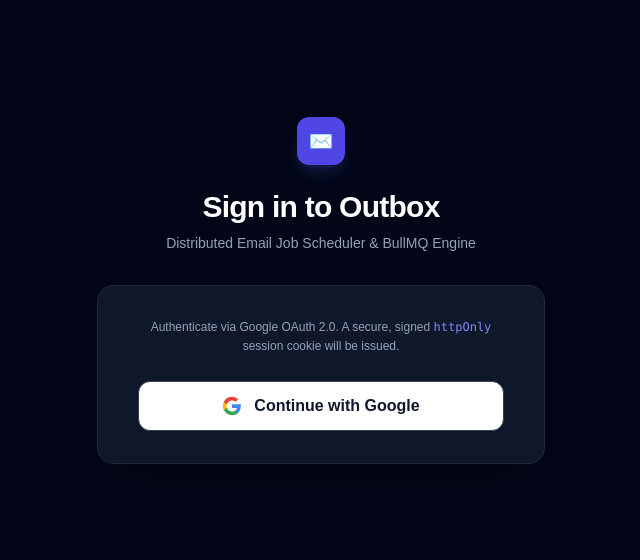
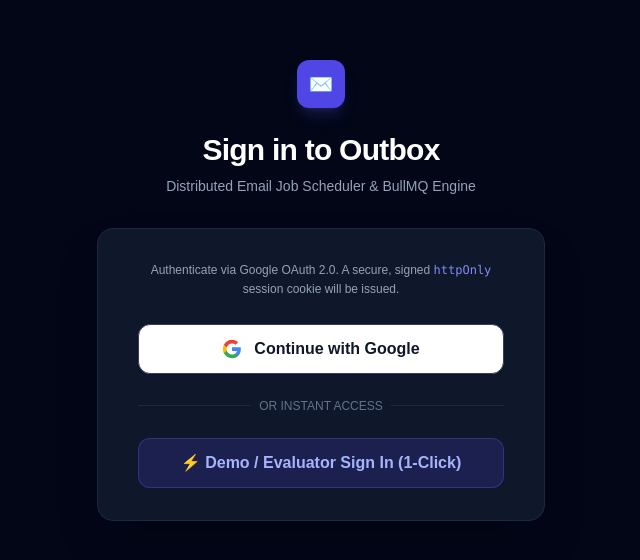
Before and after one commit to IshwaryaNP/outbox, a Next.js app in the folder frontend/: page /login in a window 1280 px wide. Shown: the part 110-670 px from the top of the page, without its empty margins (319-959 px from the left). Built offline with nearby package versions, Linux system fonts and the light colour scheme.

Commit message:
feat(auth): add 1-click Demo/Evaluator sign in for guaranteed public access

```diff
--- a/frontend/src/app/login/page.tsx
+++ b/frontend/src/app/login/page.tsx
@@ -3,8 +3,29 @@
 import React from 'react';
 
 export default function LoginPage() {
+  const [demoLoading, setDemoLoading] = React.useState(false);
+
   const handleGoogleLogin = () => {
     window.location.href = '/api/auth/google';
+  };
+
+  const handleDemoLogin = async () => {
+    setDemoLoading(true);
+    try {
+      const res = await fetch('/api/auth/demo', { method: 'POST' });
+      if (res.ok) {
+        const data = await res.json();
+        if (data.token) {
+          localStorage.setItem('auth_token', data.token);
+          window.location.href = '/';
+          return;
+        }
+      }
+    } catch (e) {
+      console.error('Demo login error', e);
+    } finally {
+      setDemoLoading(false);
+    }
   };
 
   return (
@@ -52,6 +73,23 @@ export default function LoginPage() {
               </svg>
               <span>Continue with Google</span>
             </button>
+
+            <div className="relative my-4">
+              <div className="absolute inset-0 flex items-center">
+                <div className="w-full border-t border-slate-800"></div>
+              </div>
+              <div className="relative flex justify-center text-xs uppercase">
+                <span className="bg-slate-900 px-2 text-slate-500">Or Instant Access</span>
+              </div>
+            </div>
+
+            <button
+              onClick={handleDemoLogin}
+              disabled={demoLoading}
+              className="w-full flex justify-center items-center gap-2 py-3 px-4 border border-indigo-500/30 rounded-xl shadow-sm bg-indigo-600/20 text-indigo-300 font-semibold hover:bg-indigo-600/30 transition-colors focus:outline-none"
+            >
+              <span>{demoLoading ? 'Signing in...' : '⚡ Demo / Evaluator Sign In (1-Click)'}</span>
+            </button>
           </div>
         </div>
       </div>
```
Also changed, not shown: 2 other files (tests, documents, lock files or other folders).
